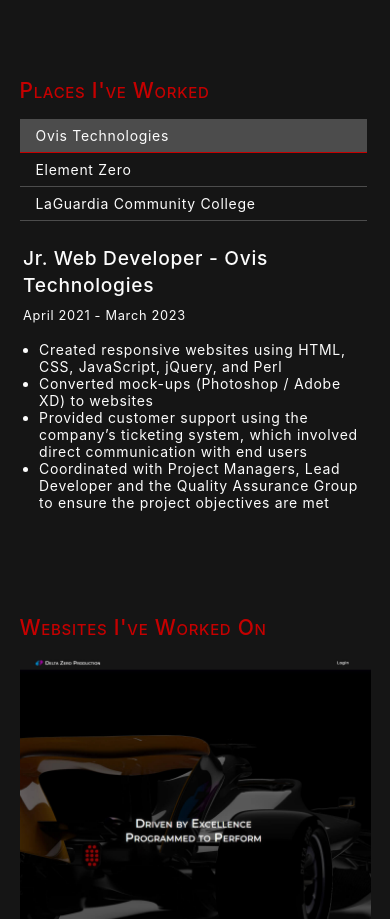
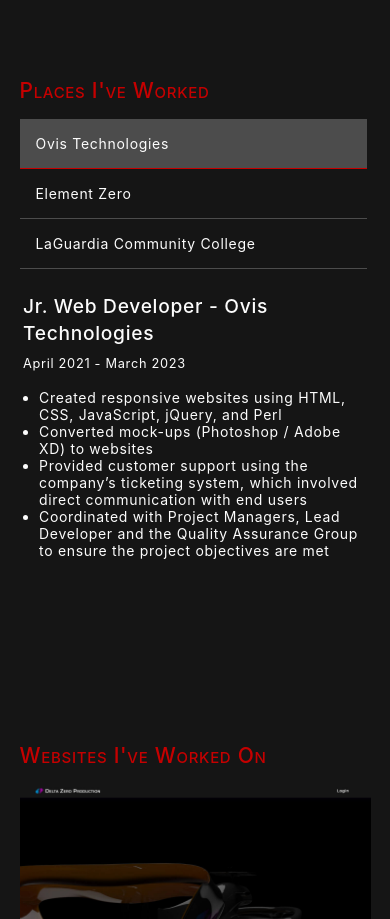
Before and after one commit to RPangil/RAPangilinan, a React (Create React App) app: page / in a window 390 px wide. Shown: the part 1769-2688 px from the top of the page. Built offline with nearby package versions, Linux system fonts and the light colour scheme.

Commit message:
Styled for smaller screens

```diff
--- a/src/App.js
+++ b/src/App.js
@@ -78,9 +78,7 @@ function App()
                             <div className={`${styles.company} ${activeSlide.activeIndex === 3 ? styles.active:''}`} onClick={() => companyClicked(3)}>LaGuardia Community College</div>
                         </div>
                         <div className={styles.right}>
-                            {
-                                activeSlide.activeIndex === 1 ?
-                                <div className={styles.slide} key={1}>
+                            <div className={`${styles.slide} ${activeSlide.activeIndex === 1 ? styles.active : ''}`} key={1}>
                                 <h3 className={`${styles.smdText} ${styles.med}`}>Jr. Web Developer - <span>Ovis Technologies</span></h3>
                                 <p className={styles.smText}>April 2021 - March 2023</p>
                                 <ul>
@@ -90,9 +88,9 @@ function App()
                                     <li>Coordinated with Project Managers, Lead Developer and the Quality Assurance Group to ensure the project objectives are met</li>
                                 </ul>
                             </div>
-                                :
-                                activeSlide.activeIndex === 2 ?
-                                <div className={styles.slide} key={2}>
+
+
+                            <div className={`${styles.slide} ${activeSlide.activeIndex === 2 ? styles.active : ''}`} key={2}>
                                 <h3 className={`${styles.smdText} ${styles.med}`}>Full Stack Web Developer - <span>Element Zero</span></h3>
                                 <p className={styles.smText}>September 2019 - March 2021</p>
                                 <ul>
@@ -101,8 +99,8 @@ function App()
                                     <li>Worked on a project that required React/Angular, Laravel and MySQL</li>
                                 </ul>
                             </div>
-                                :
-                                <div className={styles.slide} key={3}>
+
+                            <div className={`${styles.slide} ${activeSlide.activeIndex === 3 ? styles.active : ''}`} key={3}>
                                 <h3 className={`${styles.smdText} ${styles.med}`}>Instructional Design Assistant - <span>LaGuardia Community College</span></h3>
                                 <p className={styles.smText}>August 2016 - June 2019</p>
                                 <ul>
@@ -114,7 +112,6 @@ function App()
                                     <li>Provide technical support to the ePortfolio Studio Lab</li>
                                 </ul>
                             </div>
-                            }
                         </div>
                     </div>
                 </Container>
--- a/src/SCSS/main.module.scss
+++ b/src/SCSS/main.module.scss
@@ -115,6 +115,8 @@
 
 .slider
 {
+    min-height: 290px;
+
     .company
     {
         padding: 0.5rem 1rem;
@@ -129,9 +131,24 @@
         }
     }
 
+    .right
+    {
+        position: relative;
+        height: 290px;
+    }
+
     .slide
     {
-        min-height: 290px;
+        position: absolute;
+        top: 0;
+        left: 0;
+        opacity: 0;
+        transition: max-height 0.3s ease, opacity 0.3s ease;
+
+        &.active
+        {
+            opacity: 1;
+        }
 
         p {margin: 0.5rem 0 1rem;}
         ul {padding-left: 1rem;}
@@ -209,7 +226,9 @@
 
     .slider
     {
+        min-height: auto;
         flex-wrap: wrap;
+        overflow: hidden;
 
         .leftTh, .leftTh + .right {width: 100%;}
 
@@ -219,6 +238,7 @@
 
             .company
             {
+                padding: 1rem;
                 border: none;
                 border-bottom: solid 1px colors.$grey;
 
@@ -246,3 +266,11 @@
         }
     }
 }
+
+@media screen and (max-width: 400px)
+{
+    .slider
+    {
+        .right {min-height: 370px;}
+    }
+}
```
Lines whose indentation alone changed are shown as unchanged.
